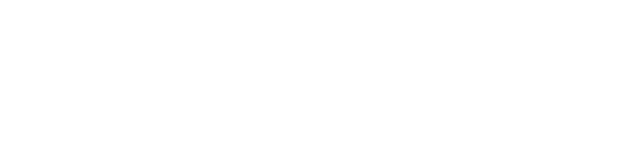
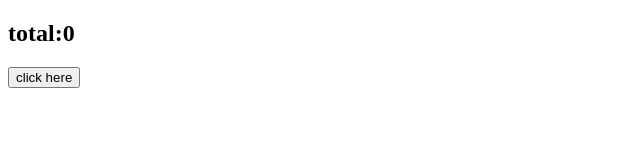
Before and after one commit to WeCanCodeIT/donut-clicker-Bryanna192, a plain HTML site: page index.html in a window 1280 px wide. Shown: the whole page, without its empty margins (0-640 px from the left). Drawn offline with Linux system fonts and the light colour scheme.

Commit message:
created button and h2

```diff
--- a/index.html
+++ b/index.html
@@ -8,7 +8,8 @@
     <title>Donut Clicker</title>
 </head>
 <body>
-
+    <h2>total:0 </h2>
+<button id="DonutButton">click here </button>
     <script src="app.js"></script>
 </body>
 </html>
```
